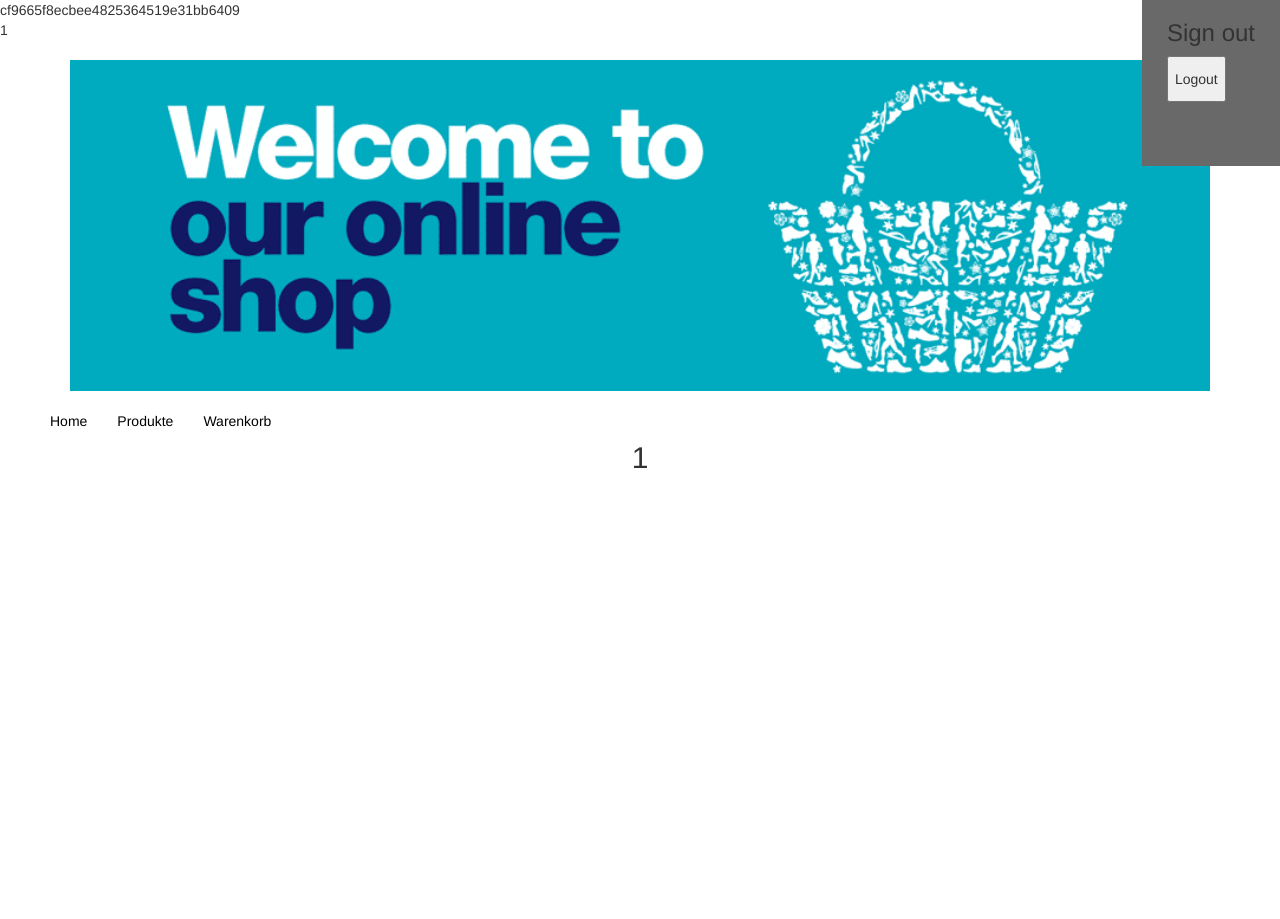
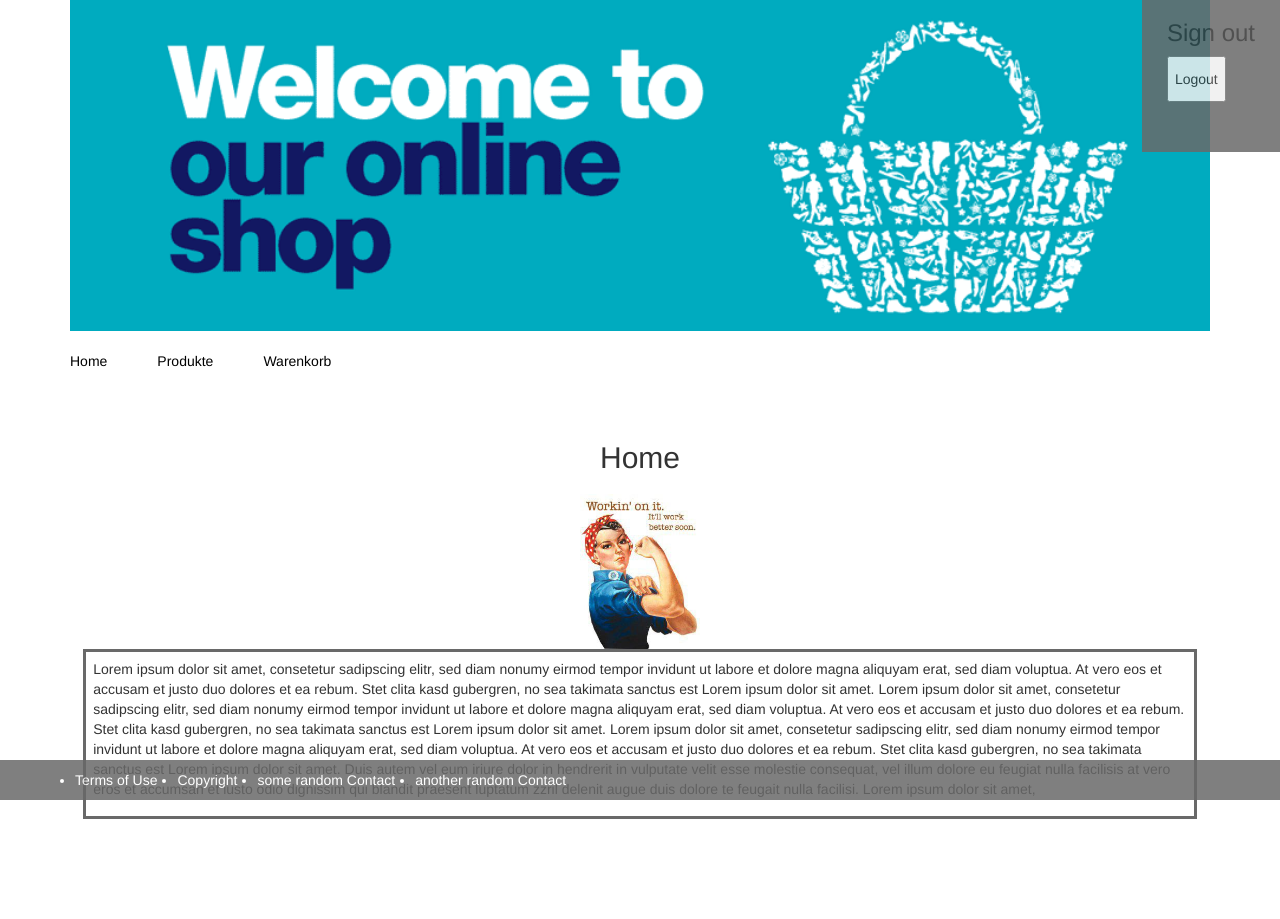
Before and after one commit to Felix-aigner/WT-Uebungen, a PHP site: page /index.php?section=Home in a window 1280 px wide. Before the commit the page ends 468 px from the top, so only its background shows below. Run offline with PHP 8.4, Linux system fonts and the light colour scheme; the visitor is signed in with stand-in values (Sample User, id 1); data that the repository does not hold is empty; some libraries are stand-ins or nearby versions.

Commit message:
finishhhhhhh

```diff
--- /dev/null
+++ b/Ue1/try-2/Home.php
@@ -0,0 +1,30 @@
+
+
+<div class="info">
+    <main>
+        <h2>Home</h2>
+        <div class="under-const">
+            <img src="res/under-construction.jpg" alt="under-const">
+        </div>
+        <div class="home-text">
+            <p>Lorem ipsum dolor sit amet, consetetur sadipscing elitr,
+            sed diam nonumy eirmod tempor invidunt ut labore et dolore magna aliquyam erat, sed diam voluptua.
+            At vero eos et accusam et justo duo dolores et ea rebum. Stet clita kasd gubergren,
+            no sea takimata sanctus est Lorem ipsum dolor sit amet.
+            Lorem ipsum dolor sit amet, consetetur sadipscing elitr, sed diam nonumy eirmod tempor
+            invidunt ut labore et dolore magna aliquyam erat, sed diam voluptua.
+            At vero eos et accusam et justo duo dolores et ea rebum. Stet clita kasd gubergren,
+            no sea takimata sanctus est Lorem ipsum dolor sit amet.
+            Lorem ipsum dolor sit amet, consetetur sadipscing elitr,
+            sed diam nonumy eirmod tempor invidunt ut labore et dolore magna aliquyam erat,
+            sed diam voluptua. At vero eos et accusam et
+            justo duo dolores et ea rebum. Stet clita kasd gubergren,
+            no sea takimata sanctus est Lorem ipsum dolor sit amet.
+            Duis autem vel eum iriure dolor in hendrerit in vulputate velit esse molestie consequat,
+            vel illum dolore eu feugiat nulla facilisis at vero eros et accumsan
+            et iusto odio dignissim qui blandit praesent luptatum zzril
+            delenit augue duis dolore te feugait nulla facilisi. Lorem ipsum dolor sit amet,</p>
+        </div>
+    </main>
+    <?php include("footer.php")?>
+</div>
--- /dev/null
+++ b/Ue1/try-2/footer.php
@@ -0,0 +1,19 @@
+
+<div class="footer col-lg-12 col-md-12 col-sm-12 col-xs-12">
+    <footer>
+        <ul>
+            <li>
+                <p>Terms of Use</p>
+            </li>
+            <li>
+                <p>Copyright</p>
+            </li>
+            <li>
+                <p>some random Contact</p>
+            </li>
+            <li>
+                <p>another random Contact</p>
+            </li>
+        </ul>
+    </footer>
+</div>
--- a/Ue1/try-2/index.php
+++ b/Ue1/try-2/index.php
@@ -1,45 +1,40 @@
 <?php
-    session_start();
-    $user = array(
+    session_start(); //beim start der Seite wird dies session gestartet
+    $_SESSION['section']="Home";//per default wird in der section "Home" gespeichert, damit der home-screen auch beim ersten aufrufen geladen wird.
+    $user = array( //array für die korrekten userdaten
         "user" => "test",
         "pass"=>"1234"
     );
-    $error = "";
+    $error = ""; //error wir ohne inhalt vordefiniert, damit anchher ein alert "ohne inhalt" ausgegeben werden kann
 
-    if(!isset($_COOKIE['']))
+    if(!isset($_COOKIE['page'])) //wenn der page cookie noch nicht gesetzt ist, soll er initialisiert werden
+    {
+        setcookie("page", "Home", time() + (86400 * 30), "/");
+    }
 
-
-
-    //echo daten
-    echo session_id()."<br/>";
-    echo $_COOKIE['user']."<br/>";
-    echo $cookie_page."<br/>";
-    //echo daten
-
-
-    if(isset($_POST['username'],$_POST['password']))
+    if(isset($_POST['username'],$_POST['password']))//abfrage ob im login-panel etwas eingegeben wurde
     {
         $username = $_POST['username'];
         $pass = $_POST['password'];
-        if($username == $user['user'] && $pass == $user['pass'])
+        if($username == $user['user'] && $pass == $user['pass'])//überprüfen ob die eingaben stimmen
         {
-            if(!isset($_COOKIE['user']))
+            if(!isset($_COOKIE['user']))//abfrage ob der usercookie noch nicht gesetzt wurde
             {
                 setcookie("user", $username, time() + (86400 * 30), "/"); // 86400 = 1 day
             }
-            $_SESSION['simple_login'] = $username;
+            else
+            {
+                $_COOKIE['user']=$username; //wenn der cookie bereits initiiert wurde bekommt er den value von user
+            }
+            $_SESSION['simple_login'] = $username; //username wird in der session gespeichert
         }
         else
         {
-            $error = '<div class="alert alert-danger">Invalid Login</div>';
+            $error = '<div class="alert alert-danger">Invalid Login</div>';   //allert wird aufgefüllt um nachher wieder ausgegeben zu werden
         }
 
     }
 
-    if($_COOKIE['user']==$user['user'] && !isset($_SESSION['simple-login']))
-    {
-        $_SESSION['simple_login']=$_COOKIE['user'];
-    }
 ?>
 <!DOCTYPE html>
 <html lang="de">
@@ -58,7 +53,7 @@
         </div>
     </header>
     <?php
-    if(!isset($_SESSION['simple_login']))
+    if(!isset($_SESSION['simple_login']))//wechsel zwischen login und logout form (je nach angemeldet oder nicht)
     {
         include("login-form.php");
     }
@@ -69,14 +64,30 @@
     ?>
 
     <?php
-        if(isset($_GET['section']))
+        if(isset($_GET['section']))//wenn ein neuer menüpunkt angeklickt wird, wird das im entsprechenden cookie gespeichert
         {
-            setcookie("page", $_SESSION['section'], time() + (86400 * 30), "/");
-            $page = $_SESSION['section'];
-            echo "<br/><h2 style=\"text-align: center;\"> $page </h2>";
+
+            $_COOKIE['page'] = $_GET['section'];
+            $page =  $_COOKIE['page'];
         }
+        $page = $_COOKIE['page'];
+        //laden des section-entsprechenden php files
+        if($page=="Home")
+        {
+            include("Home.php");
+        }
+        else if($page=="Produkte")
+        {
+            include("Produkte.php");
+        }
+        else if($page=="Warenkorb")
+        {
+            include("Warenkorb.php");
+        }
+        else{}
+    ?>
 
-    ?>
+
 
     </body>
 </html>
--- a/Ue1/try-2/res/style.css
+++ b/Ue1/try-2/res/style.css
@@ -22,6 +22,7 @@ nav a {
     text-decoration: none;
     cursor: pointer;
     color: black;
+    margin-left: 20px;
 
 }
 .login-form {
@@ -33,6 +34,7 @@ nav a {
     padding-left: 25px;
     padding-bottom: 50px;
     background-color: dimgray;
+    opacity: 0.85;
 }
 .logout-form {
     position: fixed;
@@ -43,7 +45,62 @@ nav a {
     padding-left: 25px;
     padding-bottom: 50px;
     background-color: dimgray;
+    opacity: 0.85;
 }
-main {
-    padding-top: 60px;
+.info {
+    padding-top: 80px;
+    margin-bottom: 100px;
 }
+.info h2 {
+    text-align: center;
+}
+.home-text{
+    border: 3px solid dimgray;
+    padding: 7px;
+    margin: auto;
+    margin-bottom: 100px;
+    width: 87%;
+}
+.info img {
+    width: 80%;
+    display: block;
+    margin: auto;
+}
+.under-const {
+    display: block;
+    margin: auto;
+    width: 150px;
+    margin-top: 20px;
+}
+.products{
+    display: block;
+    margin-left: 10%;
+    margin-right: 10%;
+    margin-bottom: 100px;
+}
+.produkt{
+    display: block;
+    border: 3px solid dimgray;
+    margin: 30px;
+    margin-bottom: 50px;
+}
+.produkt p{
+    text-align: center;
+}
+.produkt img{
+    margin-top: 13px;
+}
+
+footer li{
+    float: left;
+    margin-left: 20px;
+    color: white;
+}
+.footer{
+    position: fixed;
+    bottom: 0px;
+    margin-top: 50px;
+    height: 40px;
+    background: dimgray;
+    opacity: 0.85;
+}
```
Also changed, not shown: Ue1/try-2/produkte.php (+43 -0 lines), Ue1/try-2/warenkorb.php (+20 -0 lines), Ue1/try-2/res/Produkte-Banner.jpg (added), Ue1/try-2/res/cage-candle.jpg (added), Ue1/try-2/res/cage-cover.jpg (added), Ue1/try-2/res/cage-mug.jpg (added), Ue1/try-2/res/cage-pillow.jpg (added), Ue1/try-2/res/cage-shirt.jpg (added), Ue1/try-2/res/cagenstein.jpg (added), Ue1/try-2/res/under-construction.jpg (added).
